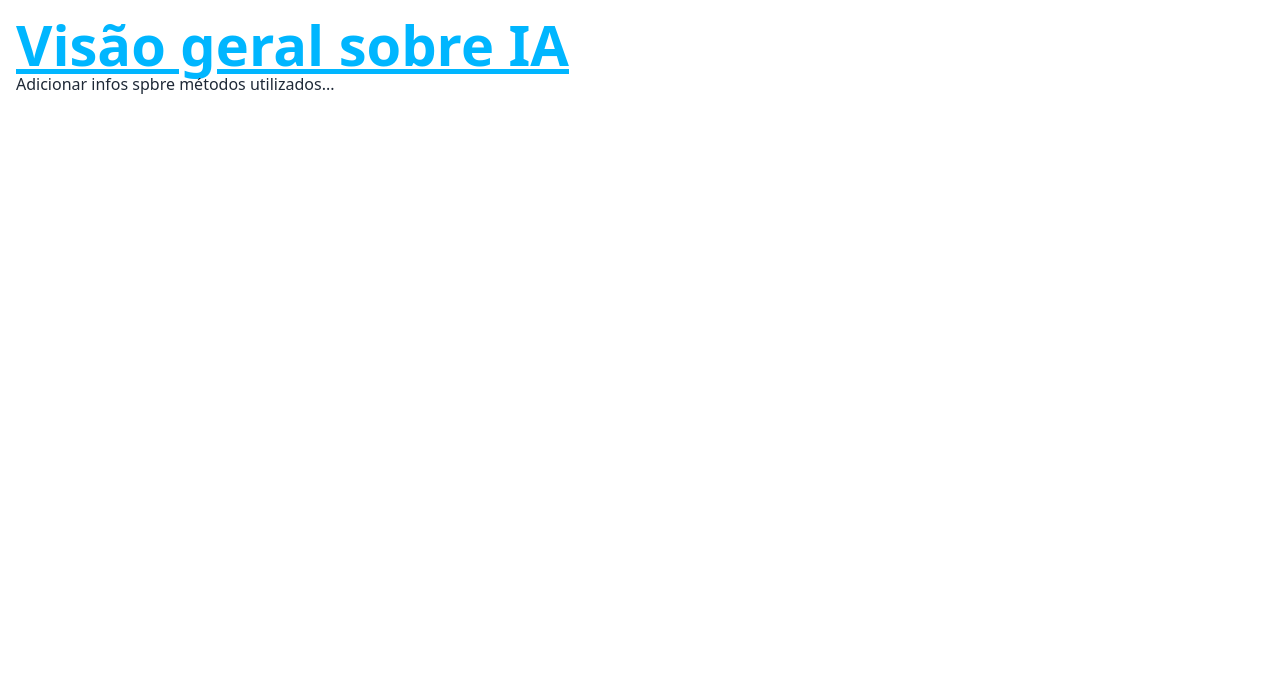
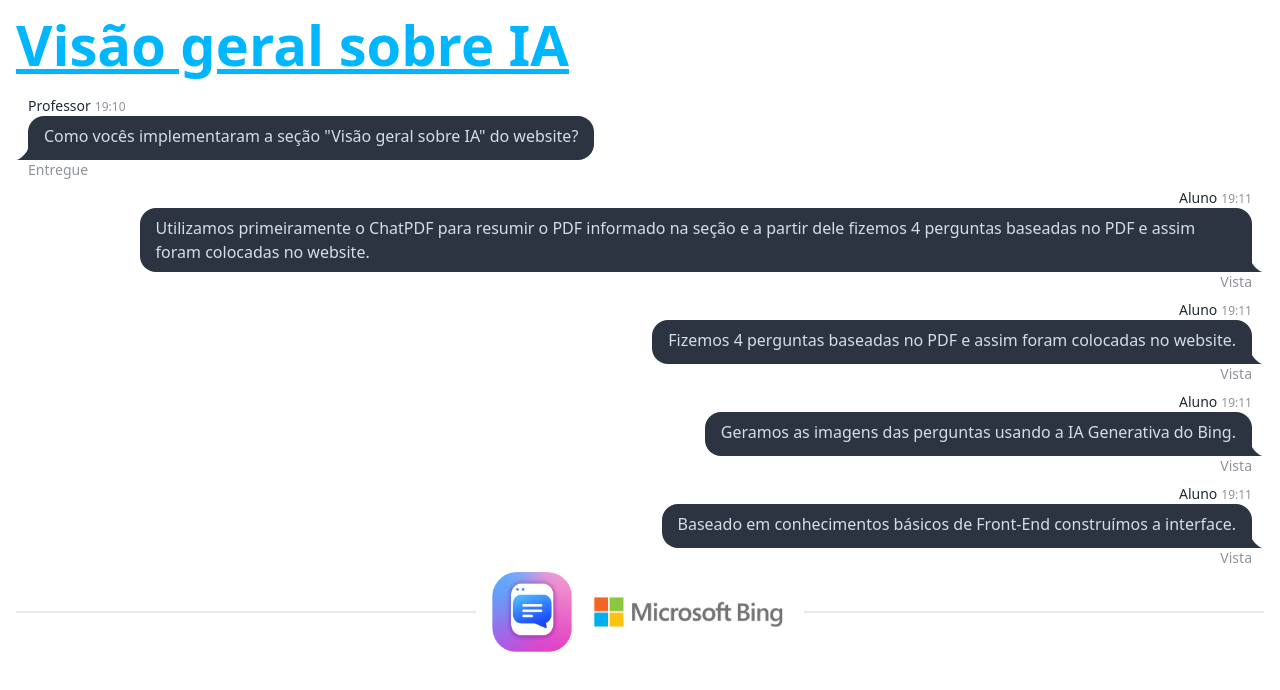
Before and after one commit to Igor-Mont/COMP0492-TE-IA, a React (Vite) app: page /metodos in a window 1280 px wide. Shown: the top 690 px of the page. Built offline with nearby package versions, Linux system fonts and the light colour scheme.

Commit message:
feat: add method overview

```diff
--- a/src/components/Methods/index.tsx
+++ b/src/components/Methods/index.tsx
@@ -1,15 +1,101 @@
+import ChatPdfLogo from "../../assets/chat_pdf_logo.png";
+import BingLogo from "../../assets/bing_logo.png";
+
+interface ChatMessage {
+  owner: string;
+  description: string;
+  avatar_url?: string;
+  time: string;
+  left_talker: boolean;
+  status: "Entregue" | "Vista";
+}
+
+const messagesOverviewIA: ChatMessage[] = [
+  {
+    owner: "Professor",
+    description:
+      'Como vocês implementaram a seção "Visão geral sobre IA" do website?',
+    left_talker: true,
+    time: "19:10",
+    status: "Entregue",
+  },
+  {
+    owner: "Aluno",
+    description:
+      "Utilizamos primeiramente o ChatPDF para resumir o PDF informado na seção e a partir dele fizemos 4 perguntas baseadas no PDF e assim foram colocadas no website.",
+    left_talker: false,
+    time: "19:11",
+    status: "Vista",
+  },
+  {
+    owner: "Aluno",
+    description:
+      "Fizemos 4 perguntas baseadas no PDF e assim foram colocadas no website.",
+    left_talker: false,
+    time: "19:11",
+    status: "Vista",
+  },
+  {
+    owner: "Aluno",
+    description:
+      "Geramos as imagens das perguntas usando a IA Generativa do Bing.",
+    left_talker: false,
+    time: "19:11",
+    status: "Vista",
+  },
+  {
+    owner: "Aluno",
+    description:
+      "Baseado em conhecimentos básicos de Front-End construímos a interface.",
+    left_talker: false,
+    time: "19:11",
+    status: "Vista",
+  },
+];
+
 function Methods(): JSX.Element {
   return (
     <div className="w-full flex flex-col gap-4">
       <div className="w-full">
-        <article className="prose prose-headings:underline max-w-none xl:prose-xl flex items-center flex-col md:flex-row">
+        <article className="prose prose-headings:underline max-w-none xl:prose-xl flex items-center flex-col md:flex-row mb-5">
           <div className="xsm:w-9/12 md:w-3/5">
             <h1 className="text-info" style={{ margin: 0 }}>
               Visão geral sobre IA
             </h1>
           </div>
         </article>
-        <span>Adicionar infos spbre métodos utilizados...</span>
+        {messagesOverviewIA.map((message) => {
+          const classesChat = `chat ${
+            message.left_talker ? "chat-start" : "chat-end"
+          }`;
+          return (
+            <div className={classesChat}>
+              {message.avatar_url && (
+                <div className="chat-image avatar">
+                  <div className="w-10 rounded-full">
+                    <img
+                      alt="Imagem do proprietário da mensagem."
+                      src={message.avatar_url}
+                    />
+                  </div>
+                </div>
+              )}
+              <div className="chat-header">
+                {message.owner}
+                <time className="ml-1 text-xs opacity-50">{message.time}</time>
+              </div>
+              <div className="chat-bubble">{message.description}</div>
+              <div className="chat-footer opacity-50">{message.status}</div>
+            </div>
+          );
+        })}
+        {/* <div className="w-full">
+
+        </div> */}
+      </div>
+      <div className="divider">
+        <img width={80} height={80} src={ChatPdfLogo} alt="Chat pdf logo" />
+        <img width={200} height={100} src={BingLogo} alt="Bing logo" />
       </div>
     </div>
   );
```
Also changed, not shown: src/assets/bing_logo.png (added), src/assets/chat_pdf_logo.png (added).
